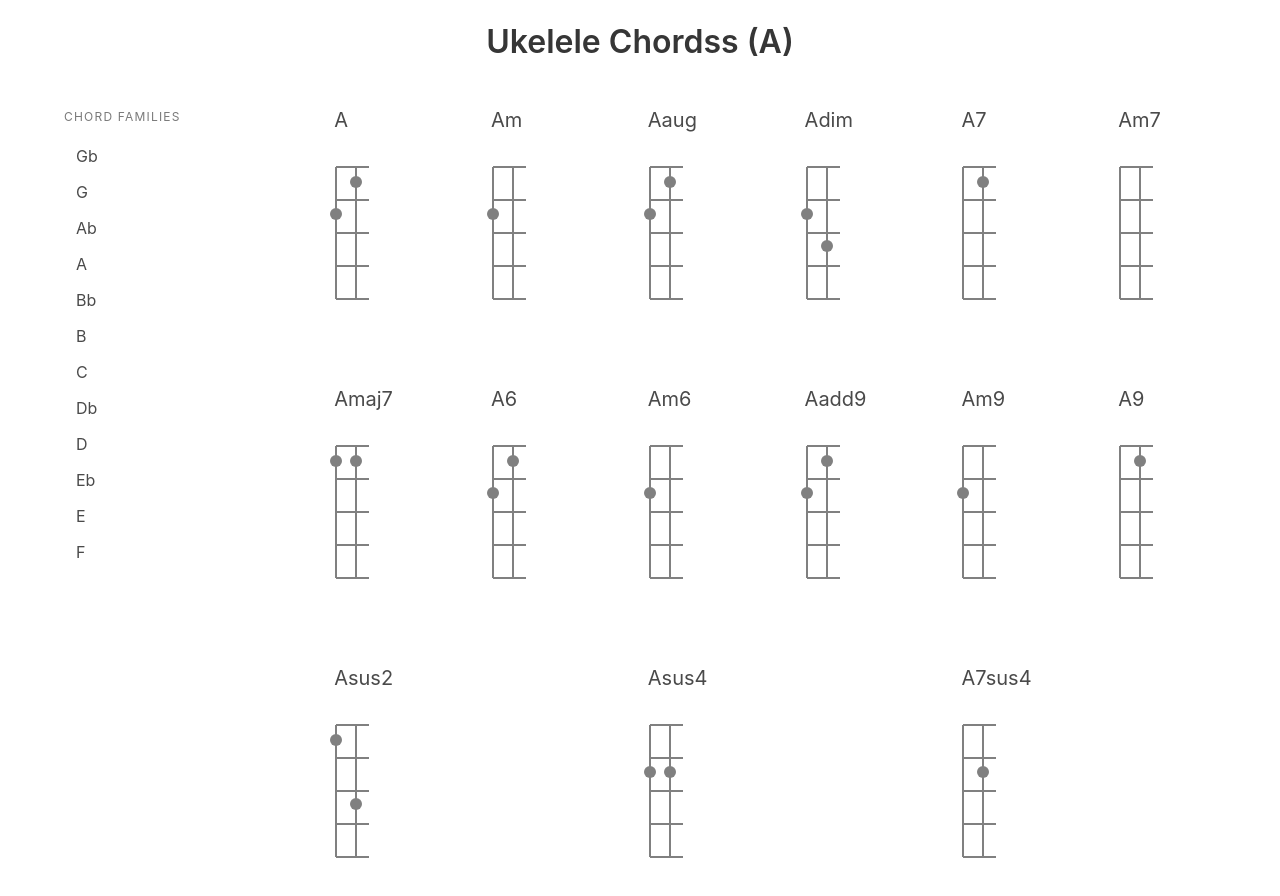
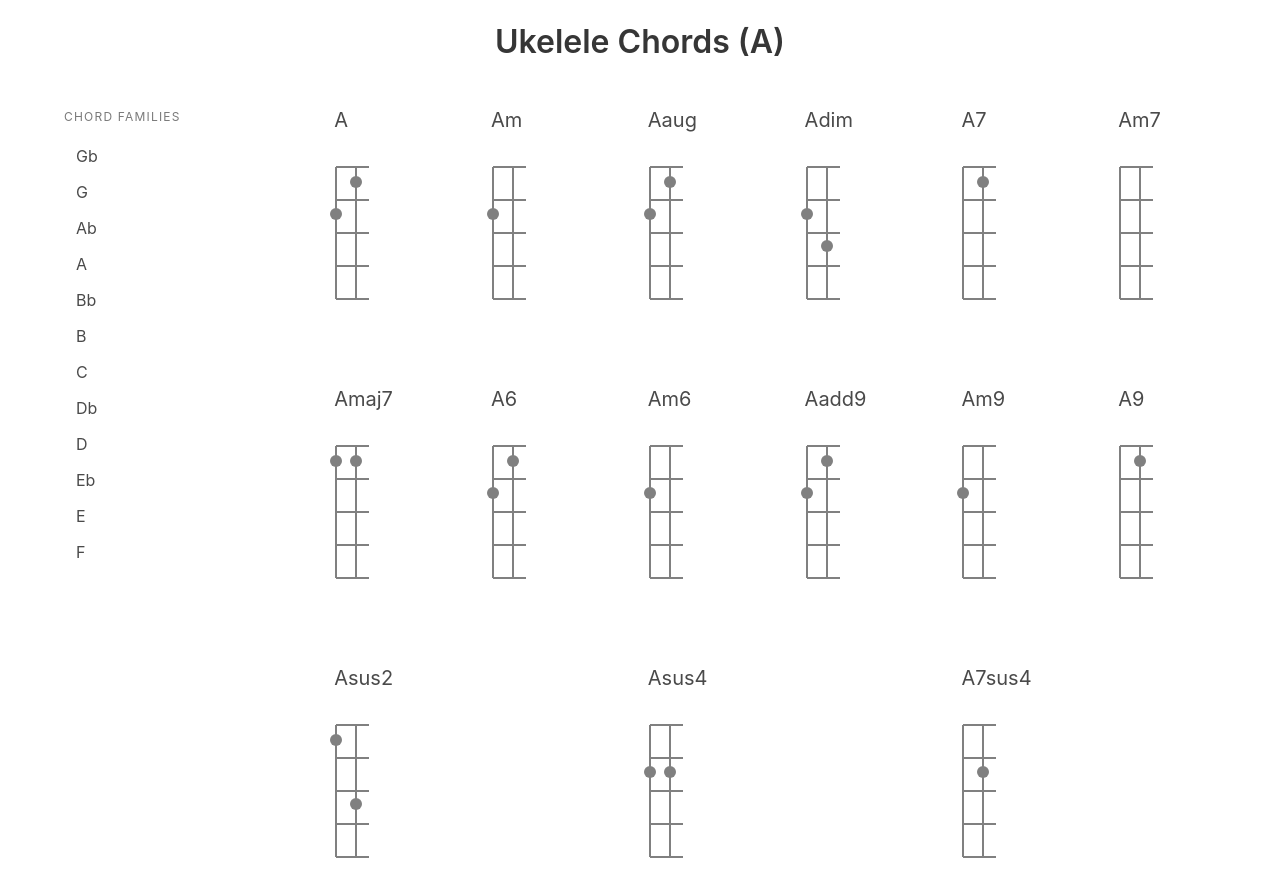
Before and after one commit to pranayaryal/chords, a React (Create React App) app: page /A in a window 1280 px wide. Shown: the top 896 px of the page. Built offline with nearby package versions, Linux system fonts and the light colour scheme.

Commit message:
spelling error

```diff
--- a/src/components/Nav.js
+++ b/src/components/Nav.js
@@ -6,7 +6,7 @@ const Nav = ({match}) => {
         <nav class="level">
             <div class="level-item has-text-centered">
                 <div>
-                <p class="title">Ukelele Chordss ({match.params.id})</p>
+                <p class="title">Ukelele Chords ({match.params.id})</p>
                 </div>
             </div>
         </nav>
```
Also changed, not shown: 1 other file (tests, documents, lock files or other folders).
